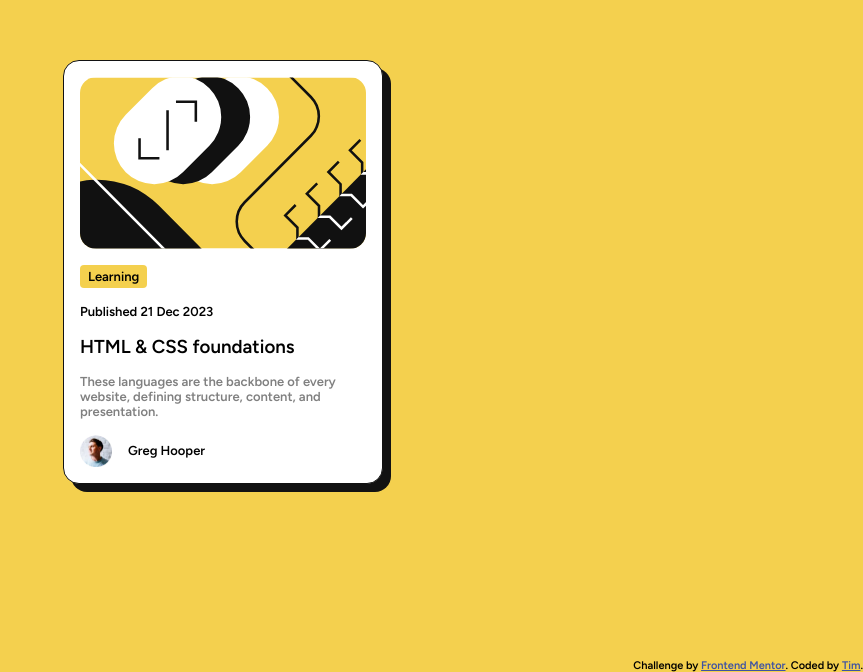
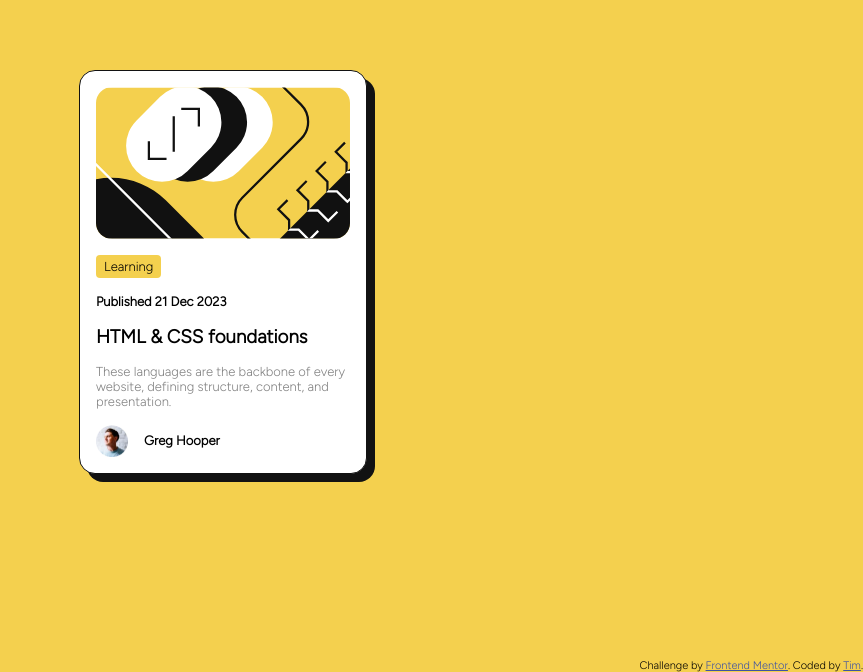
Before and after one commit to UltimateProgramming/frontend_mentor_blog_preview_card, a plain HTML site: page index.html in a window 1280 px wide. Shown: the part 128-800 px from the top of the page, without its empty margins (417-1280 px from the left). Drawn offline with Linux system fonts and the light colour scheme.

Commit message:
corrected some stylings

```diff
--- a/index.html
+++ b/index.html
@@ -12,7 +12,7 @@
       href="./assets/images/favicon-32x32.png"
     />
     <link
-      href="https://fonts.googleapis.com/css2?family=Figtree:wght@600&family=Outfit&display=swap"
+      href="https://fonts.googleapis.com/css2?family=Figtree:wght@300&family=Outfit&display=swap"
       rel="stylesheet"
     />
     <link rel="stylesheet" type="text/css" href="./style.css" />
--- a/style.css
+++ b/style.css
@@ -25,8 +25,8 @@ p {
     border-width: 1px;
     border-style: solid;
     padding: 1rem;
-    max-height: 30rem;
-    max-width: 20rem;
+    min-height: 25rem;
+    max-width: 18rem;
     gap: 1rem;
     box-shadow: 0.5rem 0.5rem hsl(0, 0%, 7%);
 }
```
